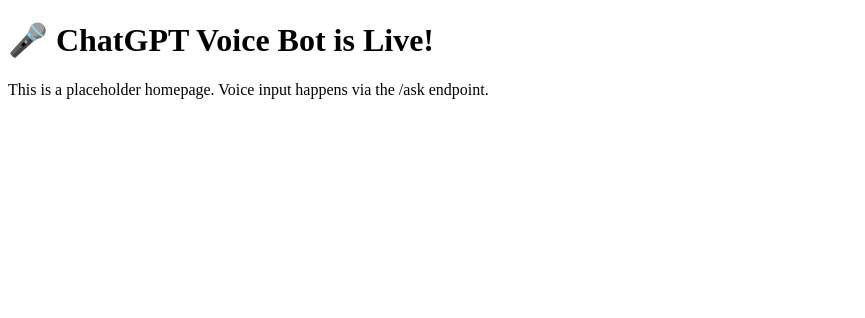
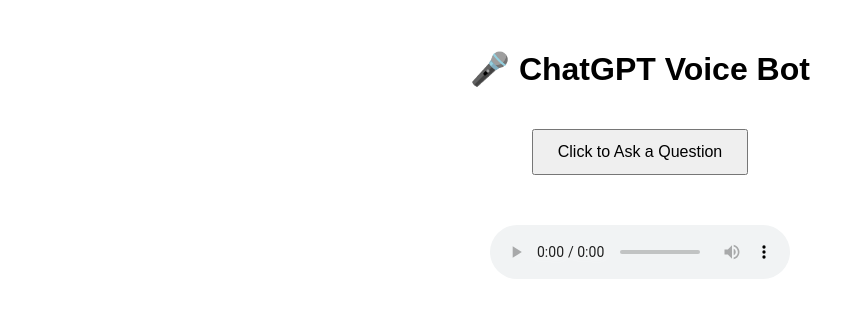
Before and after one commit to 6756-lang/voice-bot, a plain HTML site: page templates/index.html in a window 1280 px wide. Shown: the whole page, without its empty margins (0-865 px from the left). Drawn offline with Linux system fonts and the light colour scheme.

Commit message:
Add files via upload

```diff
--- a/templates/index.html
+++ b/templates/index.html
@@ -2,9 +2,50 @@
 <html>
 <head>
   <title>ChatGPT Voice Bot</title>
+  <style>
+    body { font-family: sans-serif; text-align: center; margin-top: 50px; }
+    button { padding: 12px 24px; font-size: 16px; margin-top: 20px; }
+    #result { margin-top: 30px; font-size: 18px; }
+  </style>
 </head>
 <body>
-  <h1>🎤 ChatGPT Voice Bot is Live!</h1>
-  <p>This is a placeholder homepage. Voice input happens via the /ask endpoint.</p>
+  <h1>🎤 ChatGPT Voice Bot</h1>
+  <button onclick="recordAudio()">Click to Ask a Question</button>
+  <div id="result">
+    <p id="question"></p>
+    <p id="response"></p>
+    <audio id="audio" controls style="margin-top: 20px;"></audio>
+  </div>
+
+  <script>
+    async function recordAudio() {
+      const stream = await navigator.mediaDevices.getUserMedia({ audio: true });
+      const recorder = new MediaRecorder(stream);
+      const audioChunks = [];
+
+      recorder.ondataavailable = event => audioChunks.push(event.data);
+
+      recorder.onstop = async () => {
+        const audioBlob = new Blob(audioChunks, { type: 'audio/wav' });
+        const formData = new FormData();
+        formData.append('audio', audioBlob, 'input.wav');
+
+        const res = await fetch('/ask', {
+          method: 'POST',
+          body: formData
+        });
+
+        const data = await res.json();
+        document.getElementById("question").innerText = "You asked: " + data.user_text;
+        document.getElementById("response").innerText = "ChatGPT said: " + data.bot_reply;
+        const audio = document.getElementById("audio");
+        audio.src = data.audio_url;
+        audio.play();
+      };
+
+      recorder.start();
+      setTimeout(() => recorder.stop(), 5000); // Record for 5 seconds
+    }
+  </script>
 </body>
 </html>
```
